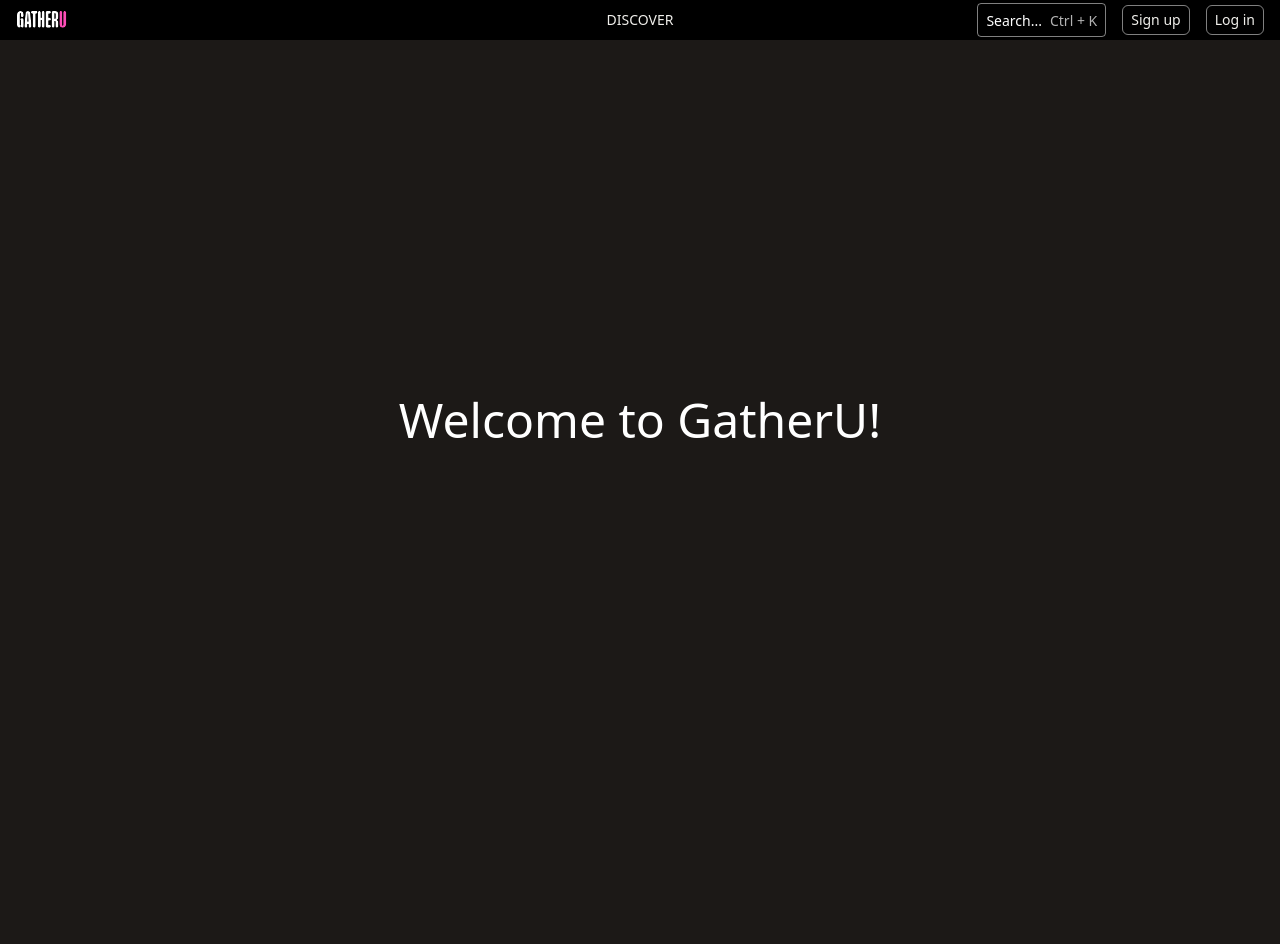
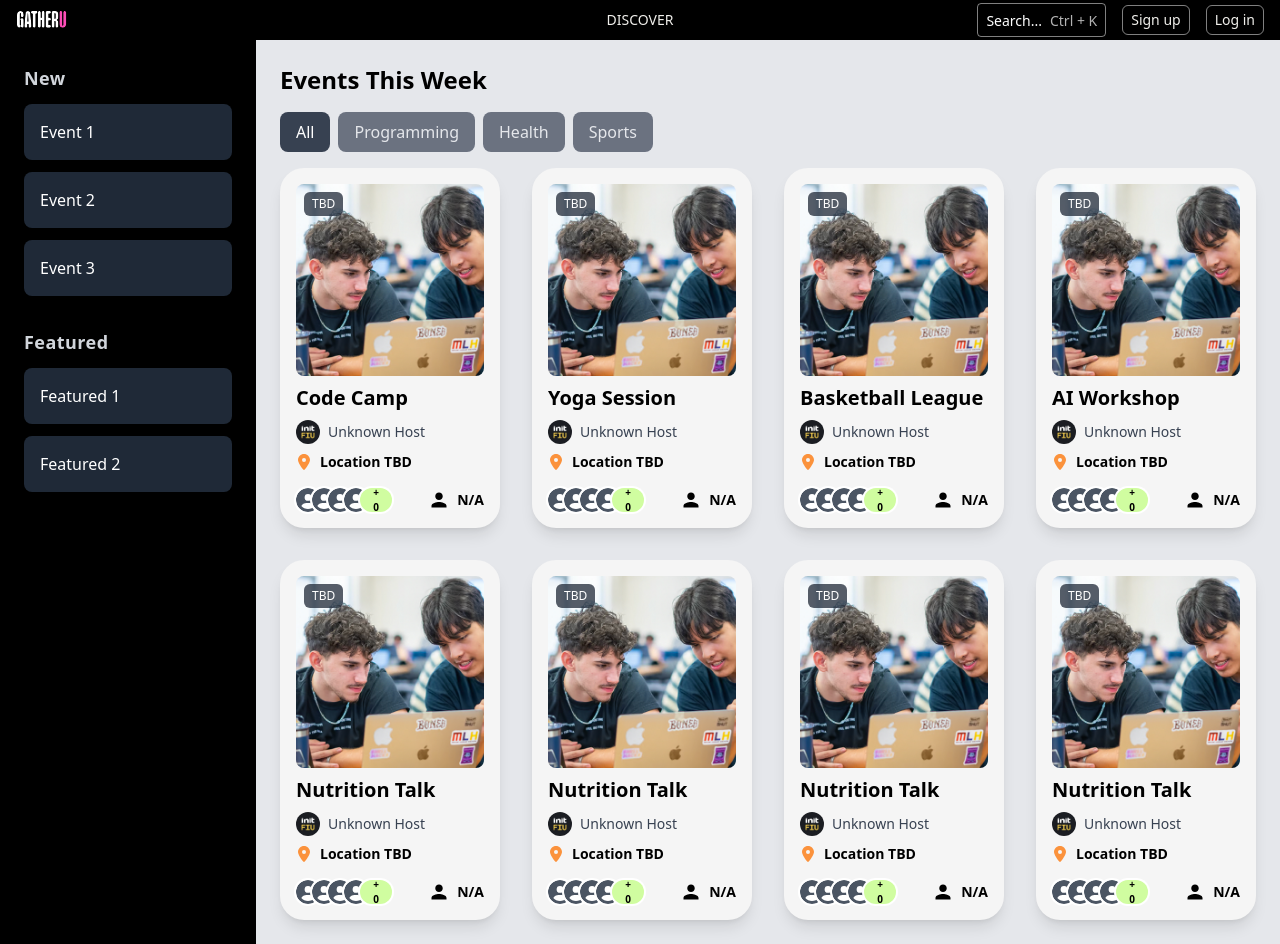
Before and after one commit to hpitta26/club-event-hub, a React (Vite) app in the folder frontend/: page /discover in a window 1280 px wide. Before the commit the page ends 800 px from the top, so only its background shows below. Built offline with nearby package versions, Linux system fonts and the light colour scheme; no server answers.

Commit message:
First front-end only draft+ generate random data command

```diff
--- a/frontend/src/components/EventCard.jsx
+++ b/frontend/src/components/EventCard.jsx
@@ -1,73 +1,79 @@
+import React from "react";
 import dummyEventCardCover from "../assets/dummyEventCardCover.jpg";
 import dummyInitLogo from "../assets/dummyInitLogo.png";
 import { FaLocationDot } from "react-icons/fa6";
 import { FaCircleUser } from "react-icons/fa6";
 import { IoMdPerson } from "react-icons/io";
 
-function EventCard() {
-  function handleTitleLength(title) {
+function EventCard({
+  title = "Untitled Event",
+  date = "TBD",
+  host = "Unknown Host",
+  location = "Location TBD",
+  attendees = 0,
+  capacity = "N/A",
+  coverImage = dummyEventCardCover,
+  hostLogo = dummyInitLogo,
+}) {
+  function handleTitleLength(eventTitle) {
     const maxLength = 23;
-
-    if (title.length > maxLength) {
-      return title.slice(0, maxLength) + "...";
-    }
-    return title;
+    return eventTitle.length > maxLength ? eventTitle.slice(0, maxLength) + "..." : eventTitle;
   }
 
   return (
-      <div className="container flex flex-col  bg-[#F5F5F5] w-72 h-95 px-4 py-5 rounded-3xl">
+    <div className="flex flex-col bg-[#F5F5F5] w-full sm:w-80 min-h-[360px] p-4 rounded-3xl shadow-lg transition-transform transform hover:scale-105 hover:shadow-xl">
+      <div className="flex flex-col justify-start gap-2 flex-grow">
 
-        <div className="flex flex-col justify-start gap-1">
-
-          {/*Event Banner*/}
-          <div className="flex flex-col">
-            <p className="absolute mx-3 my-2  bg-gray-800 bg-opacity-75 text-white px-2 py-1 rounded-md text-xs">
-              Aug 13 - 6:30 PM
+        {/* Event Banner */}
+        <div className="relative w-full h-48">
+          <p className="absolute top-2 left-2 bg-gray-800 bg-opacity-75 text-white px-2 py-1 rounded-md text-xs">
+            {date}
           </p>
-            <img src={dummyEventCardCover} alt="" className="rounded-lg w-full h-48 object-cover object-bottom" />
+          <img
+            src={coverImage}
+            alt="Event Cover"
+            className="rounded-lg w-full h-full object-cover"
+          />
         </div>
 
-          {/*Title*/}
-          <p className="text-xl font-extrabold">
-            {handleTitleLength("Introduction to LLMs")}
-          </p>
+        {/* Title */}
+        <p className="text-lg sm:text-xl font-extrabold">{handleTitleLength(title)}</p>
 
-          {/*Host Club*/}
-          <div className="flex flex-row gap-1 items-center">
-            <div className="w-4 h-4 rounded-full overflow-hidden">
-              <img src={dummyInitLogo} alt="Logo" className="w-full h-full object-cover" />
+        {/* Host Club */}
+        <div className="flex flex-row gap-2 items-center">
+          <div className="w-6 h-6 rounded-full overflow-hidden">
+            <img src={hostLogo} alt="Host Logo" className="w-full h-full object-cover" />
           </div>
-            <p className="text-sm">INIT FIU</p>
+          <p className="text-sm text-gray-700">{host}</p>
         </div>
 
-          {/*Location*/}
-          <div className="flex flex-row gap-1 items-center">
+        {/* Location */}
+        <div className="flex flex-row gap-2 items-center">
           <FaLocationDot className="text-orange-400" />
-            <p className="text-sm font-semibold">PG6 116</p>
+          <p className="text-sm font-semibold">{location}</p>
         </div>
 
       </div>
 
-        <div className="flex flex-row gap-1  items-center mt-8 justify-between">
-
-          {/*People Going*/}
-          <div className="flex -space-x-3 items-center">
+      {/* Bottom Section */}
+      <div className="flex flex-row gap-2 items-center mt-auto justify-between">
+        {/* People Going */}
+        <div className="flex -space-x-2 items-center">
           {[...Array(4)].map((_, index) => (
-              <FaCircleUser key={index} className="text-gray-600 w-7 h-7 ring-2 bg-white ring-white rounded-full" />
+            <FaCircleUser key={index} className="text-gray-600 w-6 h-6 ring-2 bg-white ring-white rounded-full" />
           ))}
-            <div className="w-8 h-6 px-4 bg-[#D0FDA0] text-black  rounded-full ring-2 ring-white  flex items-center justify-center text-center">
-              <p className="text-[8px]  font-bold text-center">
-                <span className="font-black">+</span> 191
+          <div className="w-8 h-6 px-4 bg-[#D0FDA0] text-black rounded-full ring-2 ring-white flex items-center justify-center text-center">
+            <p className="text-[10px] font-bold text-center">
+              <span className="font-black">+</span> {attendees}
             </p>
           </div>
         </div>
 
-          {/*Capacity*/}
-          <div className="flex flex-row gap-1 items-center">
-            <IoMdPerson className="text-2xl" />
-            <p className="text-xs font-bold">250-300</p>
+        {/* Capacity */}
+        <div className="flex flex-row gap-2 items-center">
+          <IoMdPerson className="text-xl" />
+          <p className="text-sm font-bold">{capacity}</p>
         </div>
-
       </div>
     </div>
   );
--- /dev/null
+++ b/frontend/src/components/discover/EventGrid.jsx
@@ -0,0 +1,28 @@
+import React from "react";
+import EventCard from "../EventCard";
+const EventGrid = ({ events }) => {
+    return (
+        <div className="grid grid-cols-1 sm:grid-cols-2 md:grid-cols-3 lg:grid-cols-4 gap-8">
+            {events.length > 0 ? (
+                events.map((event) => (
+                    <div key={event.id} className="flex">
+                        <EventCard
+                            title={event.name}
+                            date={event.date}
+                            host={event.host}
+                            location={event.location}
+                            attendees={event.attendees}
+                            capacity={event.capacity}
+                            coverImage={event.coverImage}
+                            hostLogo={event.hostLogo}
+                        />
+                    </div>
+                ))
+            ) : (
+                <p className="text-gray-500 col-span-full text-center">No events available.</p>
+            )}
+        </div>
+    );
+};
+
+export default EventGrid;
--- /dev/null
+++ b/frontend/src/components/discover/FilterBar.jsx
@@ -0,0 +1,28 @@
+import React, { useState } from "react";
+
+const FilterBar = ({ categories, onFilterSelect }) => {
+    const [activeFilter, setActiveFilter] = useState("All");
+
+    const handleFilterClick = (category) => {
+        setActiveFilter(category);
+        onFilterSelect(category);
+    };
+
+    return (
+        <div className="mb-4 flex flex-wrap gap-2">
+            {categories.map((category) => (
+                <button
+                    key={category}
+                    className={`px-4 py-2 rounded-lg transition text-sm md:text-base ${
+                        activeFilter === category ? "bg-gray-700 text-white" : "bg-gray-500 text-gray-200"
+                    }`}
+                    onClick={() => handleFilterClick(category)}
+                >
+                    {category}
+                </button>
+            ))}
+        </div>
+    );
+};
+
+export default FilterBar;
--- /dev/null
+++ b/frontend/src/components/discover/Sidebar.jsx
@@ -0,0 +1,24 @@
+import React from "react";
+
+const Sidebar = () => {
+    return (
+        <aside className="w-72 md:w-1/4 lg:w-1/5 bg-black text-white min-h-screen p-6">
+            {/* New Events Section */}
+            <h2 className="font-semibold text-lg text-gray-300 mb-3 tracking-wide">New</h2>
+            <div className="space-y-3">
+                <div className="bg-gray-800 p-4 rounded-lg hover:bg-gray-700 transition">Event 1</div>
+                <div className="bg-gray-800 p-4 rounded-lg hover:bg-gray-700 transition">Event 2</div>
+                <div className="bg-gray-800 p-4 rounded-lg hover:bg-gray-700 transition">Event 3</div>
+            </div>
+
+            {/* Featured Events Section */}
+            <h2 className="font-semibold text-lg text-gray-300 mt-8 mb-3 tracking-wide">Featured</h2>
+            <div className="space-y-3">
+                <div className="bg-gray-800 p-4 rounded-lg hover:bg-gray-700 transition">Featured 1</div>
+                <div className="bg-gray-800 p-4 rounded-lg hover:bg-gray-700 transition">Featured 2</div>
+            </div>
+        </aside>
+    );
+};
+
+export default Sidebar;
--- a/frontend/src/pages/Discover.jsx
+++ b/frontend/src/pages/Discover.jsx
@@ -1,14 +1,43 @@
-function Discover() {
+import React, { useState } from "react";
+import Sidebar from "../components/discover/sidebar";
+import FilterBar from "../components/discover/FilterBar";
+import EventGrid from "../components/discover/EventGrid";
+
+const Discover = () => {
+    const categories = ["All", "Programming", "Health", "Sports"];
+    const [selectedFilter, setSelectedFilter] = useState("All");
+
+    const allEvents = [
+        { id: 1, name: "Code Camp", category: "Programming" },
+        { id: 2, name: "Yoga Session", category: "Health" },
+        { id: 3, name: "Basketball League", category: "Sports" },
+        { id: 4, name: "AI Workshop", category: "Programming" },
+        { id: 5, name: "Nutrition Talk", category: "Health" },
+        { id: 6, name: "Nutrition Talk", category: "Health" },
+        { id: 7, name: "Nutrition Talk", category: "Health" },
+        { id: 8, name: "Nutrition Talk", category: "Health" },
+    ];
+
+    // Apply filter logic
+    const filteredEvents =
+        selectedFilter === "All" ? allEvents : allEvents.filter(event => event.category === selectedFilter);
+
     return (
-        <section className='min-h-screen bg-stone-900 flex justify-center items-center text-center pt-10'>
-            <div className='grid grid-rows-1 gap-3'>
-                <div>
-                    <h1 className='text-white text-5xl'>
-                        Welcome to GatherU!
-                    </h1>
-                </div>
-            </div>
-        </section>
+        <div className="min-h-screen bg-gray-200 flex pt-10">
+            <Sidebar />
+
+            {/* Main Content */}
+            <main className="flex-1 p-6">
+                {/* Header */}
+                <h1 className="text-2xl font-bold mb-4">Events This Week</h1>
+
+                {/* Filters */}
+                <FilterBar categories={categories} onFilterSelect={setSelectedFilter} />
+
+                {/* Event Grid */}
+                <EventGrid events={filteredEvents} />
+            </main>
+        </div>
     );
 };
 
```
Also changed, not shown: 2 other files (tests, documents, lock files or other folders). Lines whose indentation alone changed are shown as unchanged.
